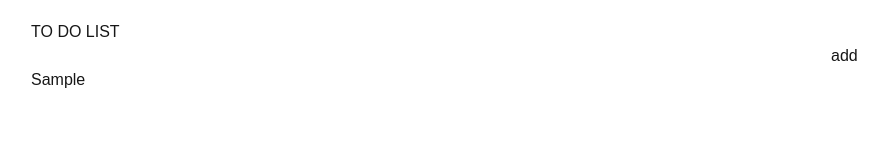
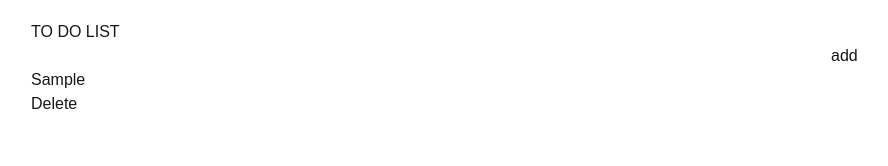
Before and after one commit to ryoma-creator/nextjs-ts-todo-app, a Next.js app: page / in a window 1280 px wide. Both pictures are taken after typing "Sample" into the empty fields and a click on the button "add". Shown: the top 166 px of the page, without its empty margins (129-1017 px from the left). Built offline with nearby package versions, Linux system fonts and the light colour scheme.

Commit message:
add: deleteTodo , fix: prev for set

```diff
--- a/src/app/page.tsx
+++ b/src/app/page.tsx
@@ -13,10 +13,14 @@ const Todo = () => {
       id: crypto.randomUUID(),
       text: userInput,
     }
-    setTodos([
-      ...todos, newTodo
+    setTodos(prev => [
+      ...prev, newTodo
     ]);
     setUserInput('');
+  }
+
+  const deleteTodo = (id: number) => {
+    setTodos(prev => prev.filter(todo => todo.id !== id));
   }
 
   return (
@@ -43,7 +47,8 @@ const Todo = () => {
       <ul>
          {todos.map(todo=>(
           <li key={todo.id}>
-            {todo.text}
+            <p>{todo.text}</p>
+            <button onClick={()=>deleteTodo(todo.id)}>Delete</button>
           </li>
          ))}
       </ul>
```
